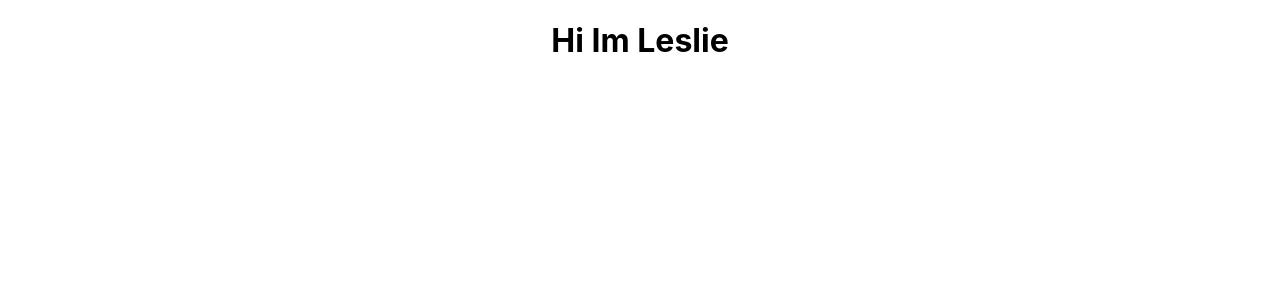
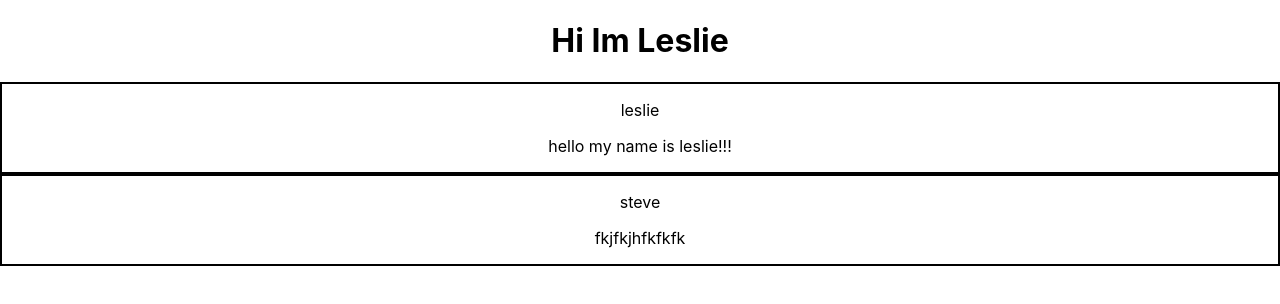
Before and after one commit to LeslieWilson/code_mentorship, a React (Create React App) app in the folder react_practice/: page / in a window 1280 px wide. Shown: the top 304 px of the page. Built offline with nearby package versions, Linux system fonts and the light colour scheme.

Commit message:
tile finished

```diff
--- a/react_practice/package.json
+++ b/react_practice/package.json
@@ -6,6 +6,7 @@
     "@testing-library/jest-dom": "^4.2.4",
     "@testing-library/react": "^9.3.2",
     "@testing-library/user-event": "^7.1.2",
+    "node-sass": "^4.13.0",
     "react": "^16.12.0",
     "react-dom": "^16.12.0",
     "react-scripts": "3.3.0"
--- a/react_practice/src/App.js
+++ b/react_practice/src/App.js
@@ -1,5 +1,6 @@
 import React from 'react';
 import './App.css';
+import './stylesheets/Tile1.css'
 import MyName from './containers/MyName'
 function App() {
   return (
--- /dev/null
+++ b/react_practice/src/components/Tile1.js
@@ -0,0 +1,12 @@
+import React from 'react'
+
+const Tile1 = props =>{
+  return(
+    <div className = 'blah'>
+    <p>{props.name}</p>
+    <p>{props.text}</p>
+    </div>
+  )
+}
+
+export default Tile1
--- a/react_practice/src/containers/MyName.js
+++ b/react_practice/src/containers/MyName.js
@@ -1,9 +1,29 @@
 import React from "react"
+import Tile1 from '../components/Tile1.js'
+
 
 const MyName = (props) =>{
+  let data = [
+    {name: "leslie",
+    text: "hello my name is leslie!!!"},
+
+    {name:  "steve",
+   text:" fkjfkjhfkfkfk"}
+  ]
+
+  let information = data.map(tile1 =>{
+    return(
+      <Tile1
+      name = {tile1.name}
+      text = {tile1.text}
+      />
+    )
+  })
+
   return(
     <div>
     <h1>Hi Im Leslie</h1>
+    {information}
     </div>
   )
 }
--- /dev/null
+++ b/react_practice/src/stylesheets/Tile1.css
@@ -0,0 +1,3 @@
+.blah{
+    border:2px solid black;
+}
```
Also changed, not shown: 1 other file (tests, documents, lock files or other folders).
